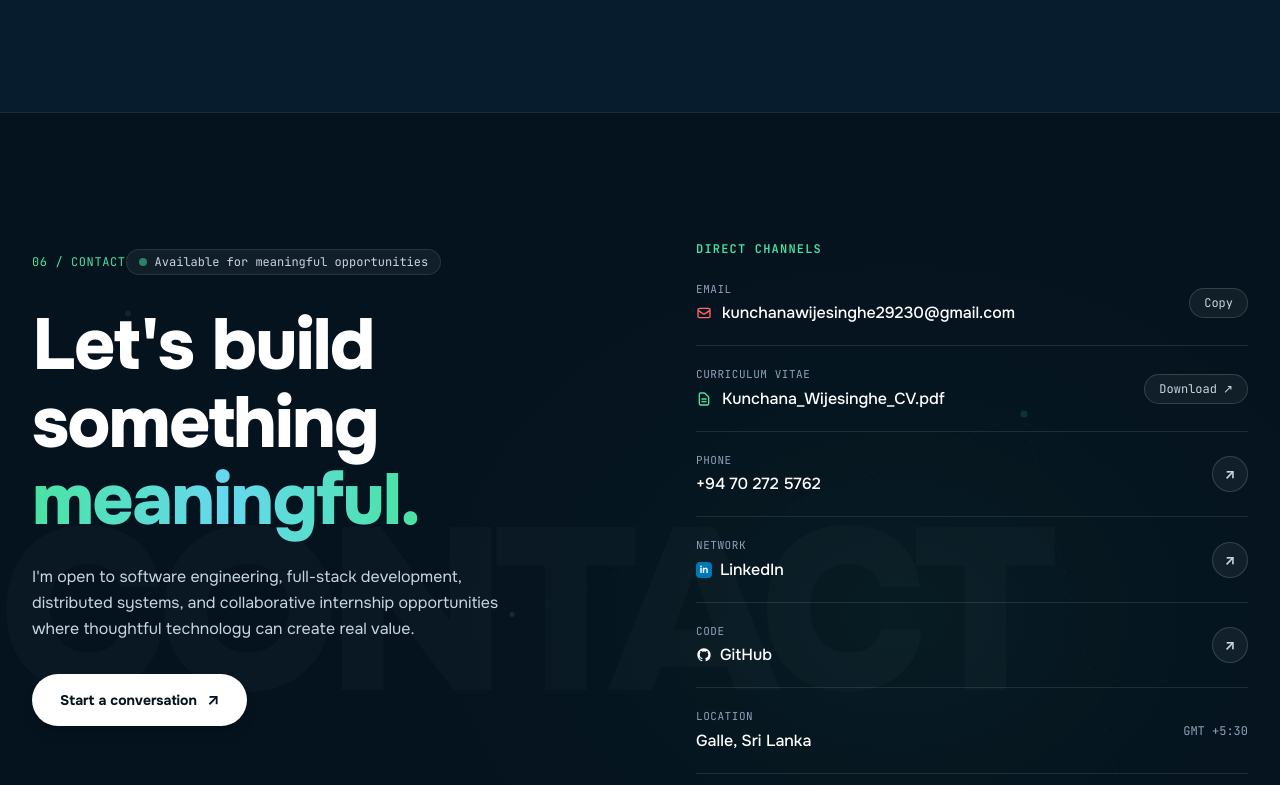
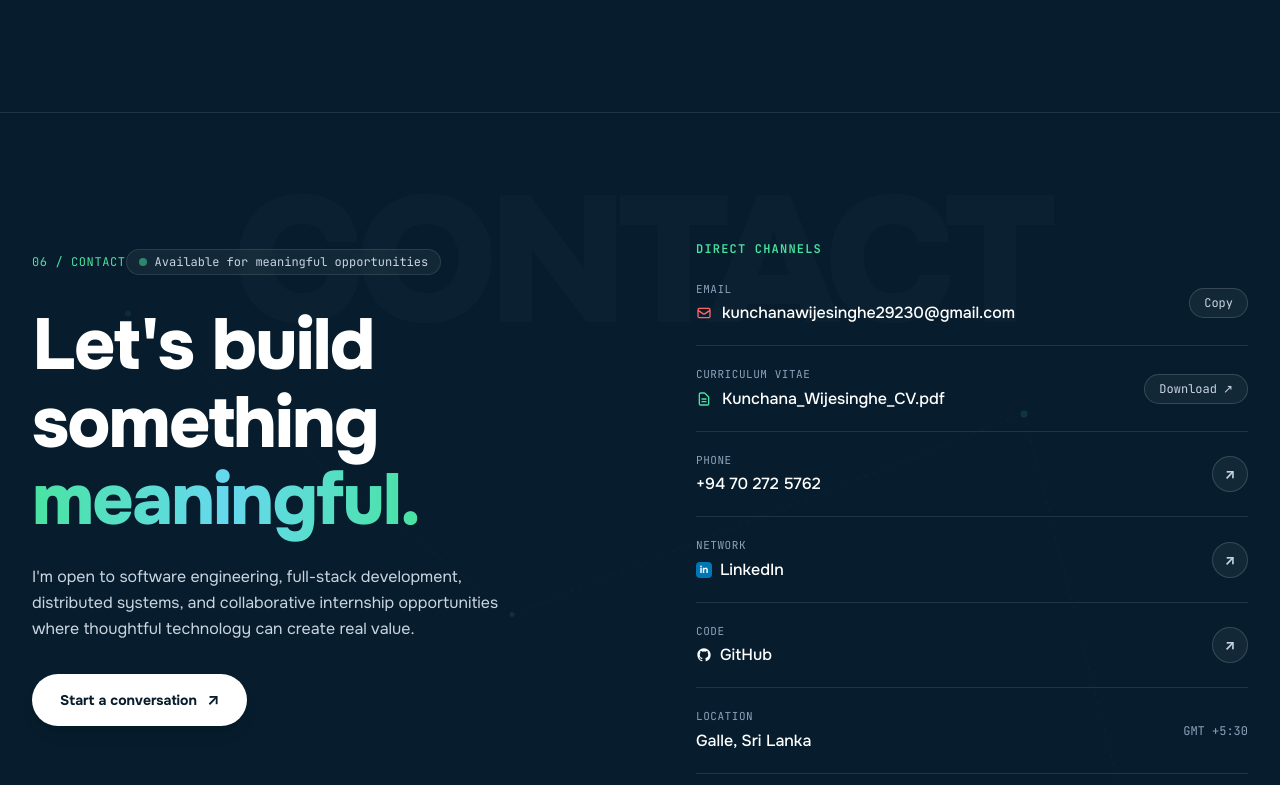
Before and after one commit to Kunchana-Wijesinghe/portfolio, a React (Vite) app: page / in a window 1280 px wide. Shown: the part 7595-8380 px from the top of the page. Built offline with nearby package versions, Linux system fonts and the light colour scheme.

Commit message:
fix: match contact section background seamlessly with overall oceanic dark theme #071d2d

```diff
--- a/src/sections/Contact.jsx
+++ b/src/sections/Contact.jsx
@@ -11,25 +11,14 @@ export default function Contact() {
   }
 
   return (
-    <footer id="contact" className="py-24 sm:py-32 relative bg-[#05131e] border-t border-white/10 overflow-hidden">
-      {/* Background Huge Watermark */}
-      <div
-        className="absolute top-1/2 left-0 -translate-y-1/2 pointer-events-none select-none text-white/[0.025] font-black text-[18vw] leading-none tracking-tighter whitespace-nowrap z-0 font-heading"
-        aria-hidden="true"
-      >
-        CONTACT
-      </div>
+    <footer id="contact" className="py-24 sm:py-32 relative bg-[#071d2d] border-t border-white/10 overflow-hidden">
+      {/* Background Watermark */}
+      <div className="section-watermark">CONTACT</div>
 
-      {/* Subtle Constellation / Grid Mesh Background */}
-      <div className="absolute inset-0 pointer-events-none opacity-25 z-0" aria-hidden="true">
-        <svg className="w-full h-full text-[#49e3a1]/20" xmlns="http://www.w3.org/2000/svg">
-          <defs>
-            <radialGradient id="oceanGlow" cx="70%" cy="50%" r="50%">
-              <stop offset="0%" stopColor="#49e3a1" stopOpacity="0.18" />
-              <stop offset="100%" stopColor="#05131e" stopOpacity="0" />
-            </radialGradient>
-          </defs>
-          <rect width="100%" height="100%" fill="url(#oceanGlow)" />
+      {/* Subtle Constellation / Ambient Glow Background */}
+      <div className="absolute top-1/2 right-1/4 w-[500px] h-[500px] bg-gradient-to-tr from-[#49e3a1]/10 via-[#66d8ee]/8 to-[#aa75ff]/8 rounded-full blur-3xl pointer-events-none -z-10" />
+      <div className="absolute inset-0 pointer-events-none opacity-20 z-0" aria-hidden="true">
+        <svg className="w-full h-full text-[#49e3a1]/25" xmlns="http://www.w3.org/2000/svg">
           {/* Subtle network constellation lines */}
           <line x1="10%" y1="20%" x2="40%" y2="50%" stroke="currentColor" strokeWidth="0.75" strokeDasharray="3 6" />
           <line x1="40%" y1="50%" x2="80%" y2="30%" stroke="currentColor" strokeWidth="0.75" strokeDasharray="3 6" />
@@ -80,7 +69,7 @@ export default function Contact() {
               <div>
                 <a
                   href={`mailto:${personalInfo.email}?subject=Software%20Engineering%20Opportunity%20/%20Collaboration`}
-                  className="inline-flex items-center gap-2.5 px-7 py-3.5 rounded-full bg-white text-[#05131e] font-bold text-sm hover:bg-slate-100 hover:scale-[1.02] active:scale-[0.98] transition-all shadow-lg cursor-pointer"
+                  className="inline-flex items-center gap-2.5 px-7 py-3.5 rounded-full bg-white text-[#071d2d] font-bold text-sm hover:bg-slate-100 hover:scale-[1.02] active:scale-[0.98] transition-all shadow-lg cursor-pointer"
                 >
                   <span>Start a conversation</span>
                   <span className="text-base font-bold">↗</span>
```
